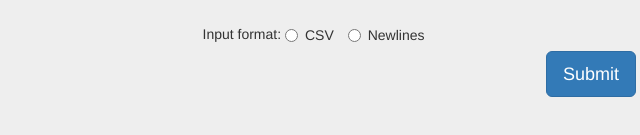
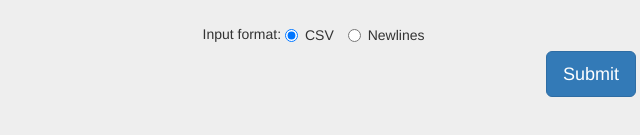
Before and after one commit to stsourlidakis/simple-geocoding, a plain HTML site: page index.html in a window 1280 px wide. Shown: the part 265-400 px from the top of the page, 49-689 px from the left. Drawn offline with nearby package versions, Linux system fonts and the light colour scheme.

Commit message:
add checked property to CSV option

```diff
--- a/index.html
+++ b/index.html
@@ -26,7 +26,7 @@
 					<p class="form-control-static">Input format:</p>
   				</div>
   				<div class="form-group">
-					<label class="radio-inline"><input type="radio" name="delimiter" id="delimiter-csv">CSV</label>
+					<label class="radio-inline"><input type="radio" name="delimiter" id="delimiter-csv" checked>CSV</label>
 					<label class="radio-inline"><input type="radio" name="delimiter">Newlines</label>
 				</div>
 			</div>
```
